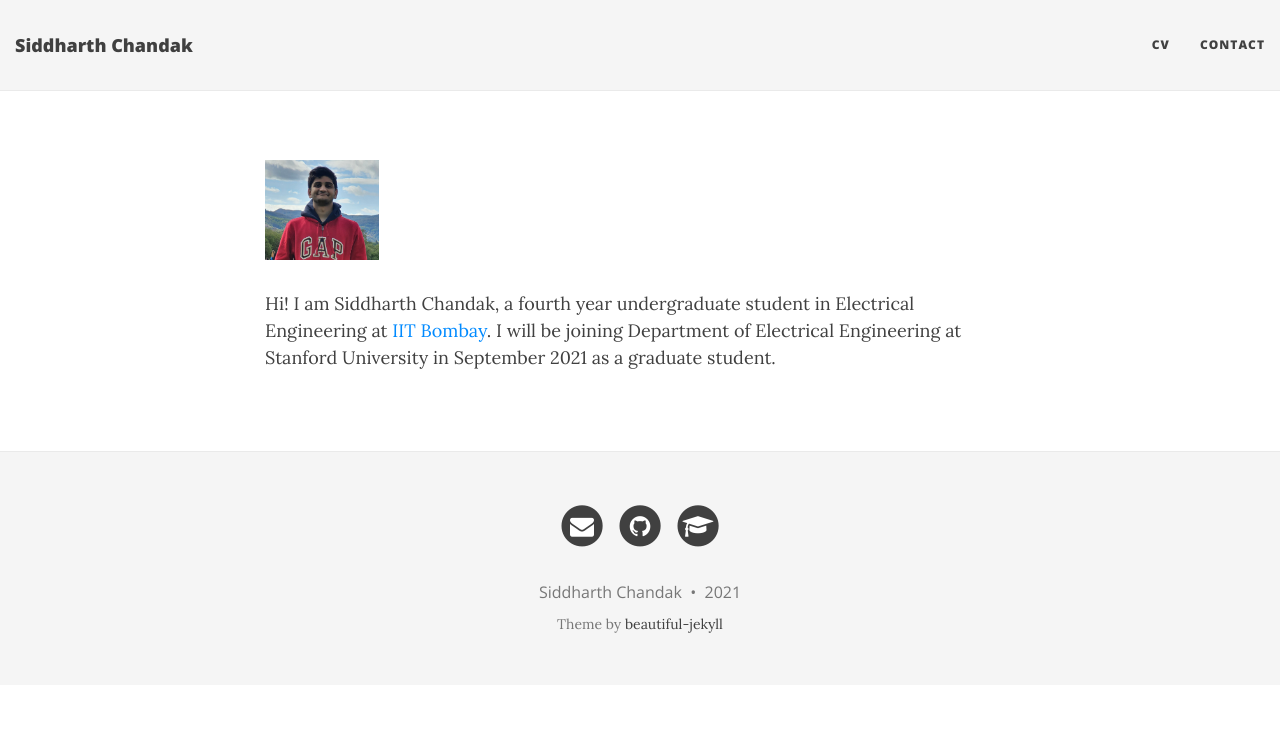
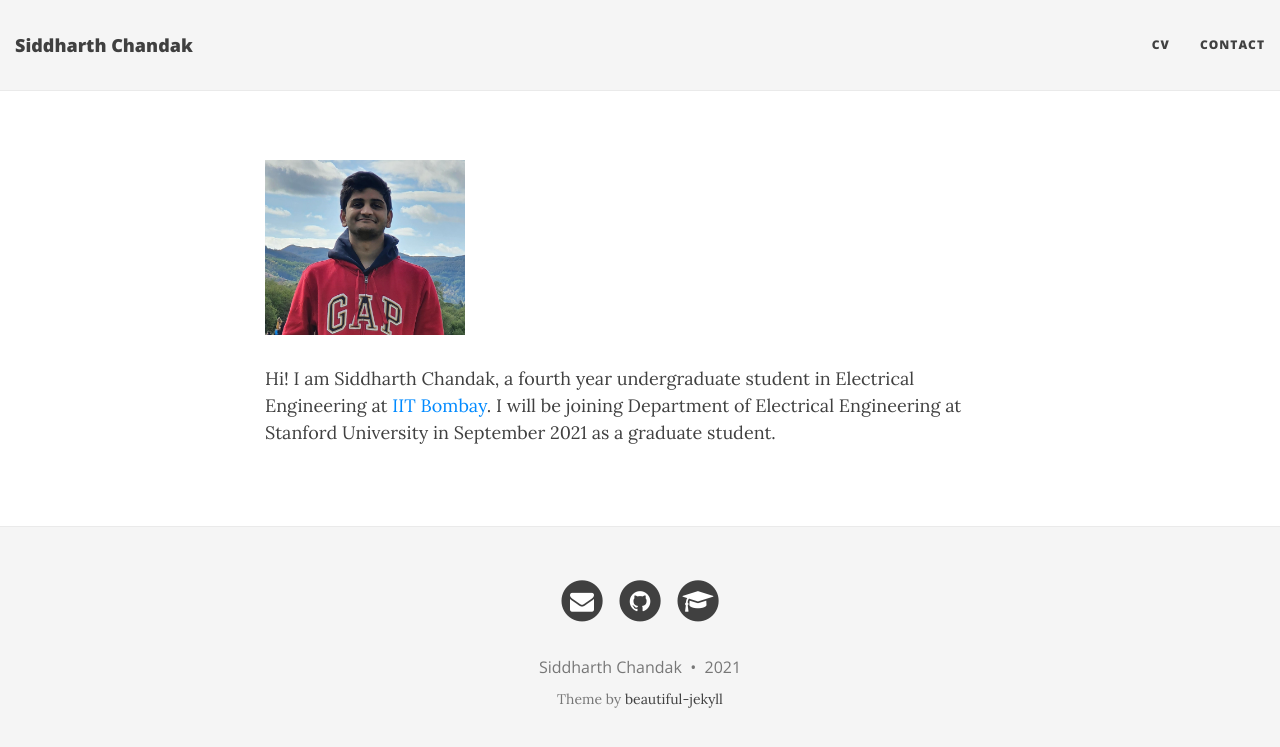
Before and after one commit to pdudeia/pdudeia.github.io, a Jekyll site: the page built from index.md, in a window 1280 px wide. Shown: the top 747 px of the page. Built offline with Jekyll 4.4.1, drawn with Linux system fonts in a browser that asks for light colours; nearby versions of some CDN libraries.

Commit message:
Update index.md

```diff
--- a/index.md
+++ b/index.md
@@ -6,6 +6,6 @@ layout: page
 ---
 
 
-<img src="/2021_Lake_District_Cropped.jpg" alt="Siddharth" style="width:50%;max-width:114px;max-height:100px">
+<img src="/2021_Lake_District_Cropped.jpg" alt="Siddharth" style="max-width:200px;max-height:190px">
 
 Hi! I am Siddharth Chandak, a fourth year undergraduate student in Electrical Engineering at [IIT Bombay](http://www.iitb.ac.in/). I will be joining Department of Electrical Engineering at Stanford University in September 2021 as a graduate student.
```
